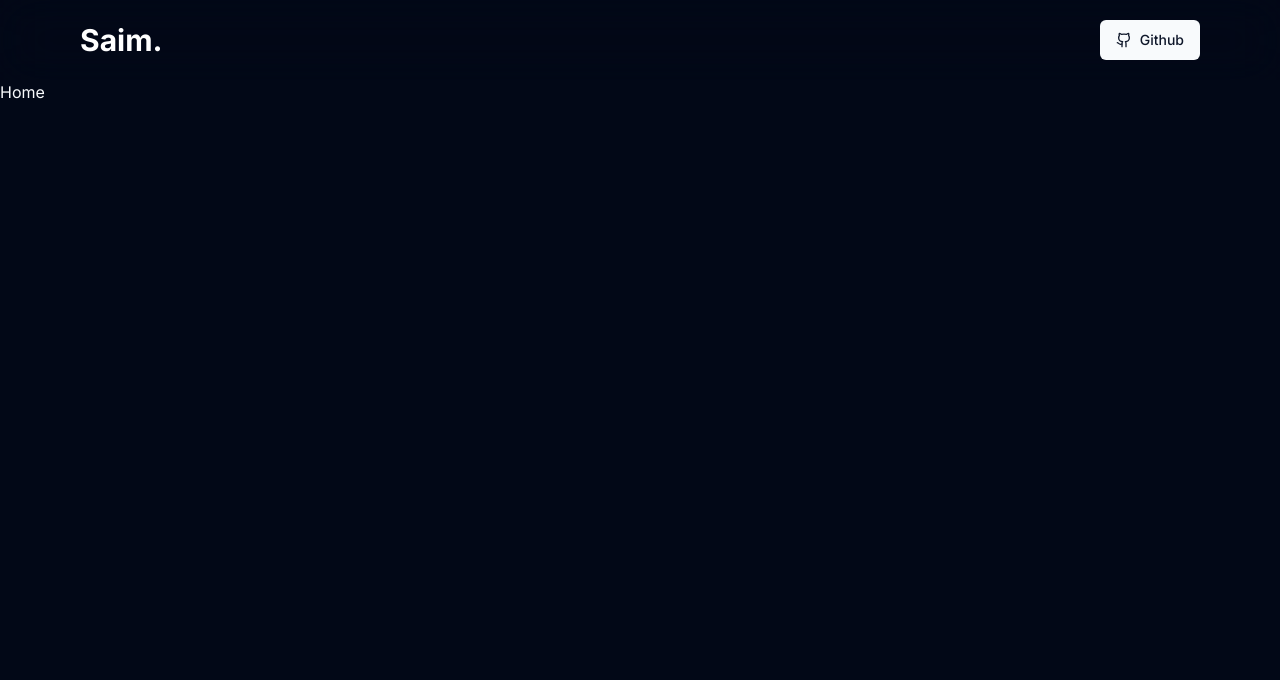
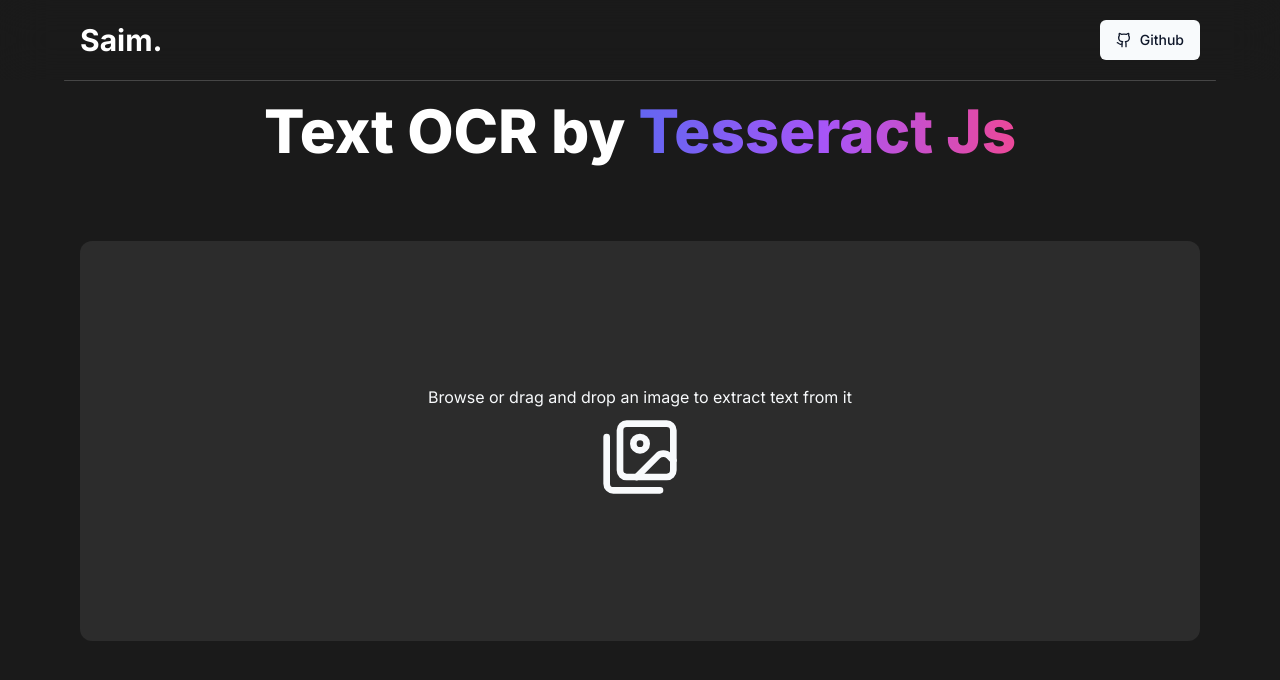
Before and after one commit to saim-x/ocr-text-tesseractjs-app, a Next.js app: page / in a window 1280 px wide. Shown: the top 680 px of the page. Built offline with nearby package versions, Linux system fonts and the light colour scheme.

Commit message:
Update global CSS and layout
Add text OCR feature to home page

```diff
--- a/src/app/globals.css
+++ b/src/app/globals.css
@@ -32,11 +32,11 @@
   }
 
   .dark {
-    --background: 222.2 84% 4.9%;
+    --background: 0 0% 10%; /* Updated to a black shade */
     --foreground: 210 40% 98%;
-    --card: 222.2 84% 4.9%;
+    --card: 0 0% 10%; /* Matching the background color */
     --card-foreground: 210 40% 98%;
-    --popover: 222.2 84% 4.9%;
+    --popover: 0 0% 10%; /* Matching the background color */
     --popover-foreground: 210 40% 98%;
     --primary: 210 40% 98%;
     --primary-foreground: 222.2 47.4% 11.2%;
--- a/src/app/layout.tsx
+++ b/src/app/layout.tsx
@@ -6,7 +6,7 @@
 const inter = Inter({ subsets: ["latin"] });
 
 export const metadata: Metadata = {
-  title: "Create Next App",
+  title: "",
   description: "Generated by create next app",
 };
 
@@ -19,6 +19,7 @@
     <html lang="en" className="dark ">
       <body className={inter.className}>
         <Header />
+        <hr  className="w-[90%] mx-auto rounded-full border-[#464646]" />
         <div>
           {children}
         </div>
--- a/src/app/page.tsx
+++ b/src/app/page.tsx
@@ -1,10 +1,26 @@
 import Image from "next/image";
-
+import { Images } from "lucide-react";
 export default function Home() {
   return (
     <div>
-      <div>Home</div>
+      <h1 className="text-white text-4xl md:text-6xl text-center px-5 pt-5 font-[800] ">
+        Text OCR by{" "}
+        <span className="bg-gradient-to-r from-indigo-500 via-purple-500 to-pink-500 inline-block text-transparent bg-clip-text">
+          Tesseract Js{" "}
+        </span>
+      </h1>
+      <div className="w-full md:p-20 p-5 flex items-center justify-center">
+        <div className="min-h-[50vh] bg-[#2c2c2c] rounded-xl w-full md:p-20 p-5 flex items-center justify-center">
+          <div className="flex items-center justify-center flex-col gap-2">
+            <p className="text-center ">
+              Browse or drag and drop an image to extract text from it
+            </p>
+            <span className="text-[150px] ">
+              <Images className="h-20 w-20" />
+            </span>
+          </div>
+        </div>
+      </div>
     </div>
-
   );
 }
```
